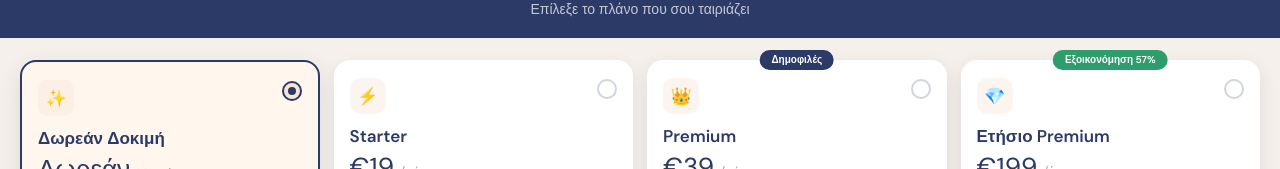
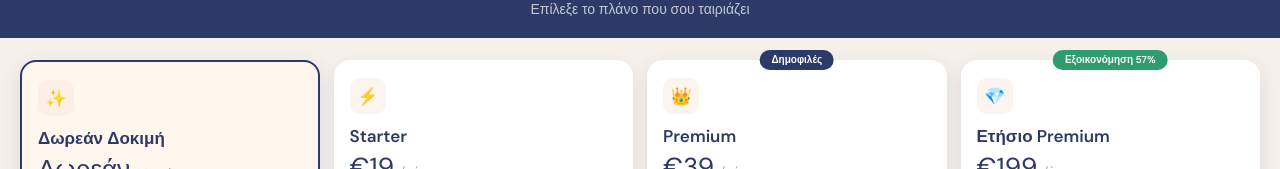
Before and after one commit to tmoulos-new/heymaa_new, a React (Create React App) app in the folder frontend/: page /subscription in a window 1280 px wide. Shown: the part 237-406 px from the top of the page. Built offline with nearby package versions, Linux system fonts and the light colour scheme; no server answers.

Commit message:
Hide decorative plan radios outside select mode.
Radios only appear when they actually select a plan (landing). On the
subscription sheet, Current/Active badge and CTA already show status.

Co-authored-by: George Gad <gad1981@users.noreply.github.com>

```diff
--- a/frontend/src/components/InAppSubscriptionSheet.tsx
+++ b/frontend/src/components/InAppSubscriptionSheet.tsx
@@ -242,7 +242,6 @@ export function InAppSubscriptionSheet({
                   plan={plan}
                   disabled={trialExpired || isActive}
                   buttonState={isActive ? 'current' : 'idle'}
-                  radioSelected={isActive}
                   lng={contentLang}
                   onButtonClick={() =>
                     continueWithPlan(
--- a/frontend/src/components/PlanCard.tsx
+++ b/frontend/src/components/PlanCard.tsx
@@ -127,14 +127,7 @@ export function PlanCard({
           >
             <span className="plan-radio-dot" />
           </button>
-        ) : (
-          <div
-            className={`plan-radio${isRadioFilled ? ' filled' : ''}`}
-            aria-hidden="true"
-          >
-            <span className="plan-radio-dot" />
-          </div>
-        )}
+        ) : null}
       </div>
       <div className="plan-meta">
         <div className="plan-name-row">
```
